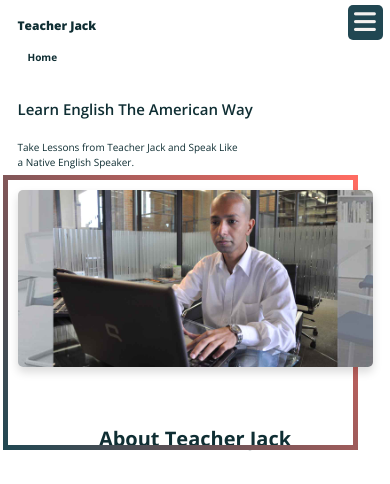
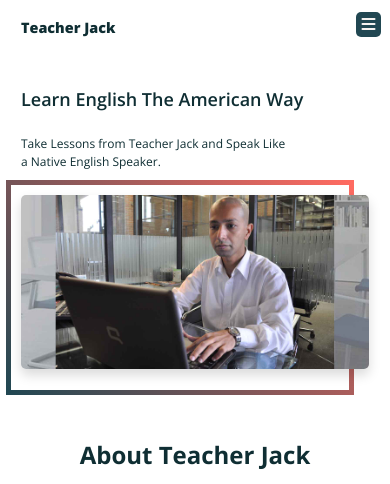
Before and after one commit to Foyezs-Work/teacher-jack-online, a React (Create React App) app: page / in a window 390 px wide. Shown: the top 484 px of the page. Built offline with nearby package versions, Linux system fonts and the light colour scheme.

Commit message:
responsive issue correction

```diff
--- a/src/assets/css/responsive.css
+++ b/src/assets/css/responsive.css
@@ -34,6 +34,13 @@
   .course_list li {
     font-size: 15px;
   }
+  .course_card_left {
+    height: 80px;
+    width: 80px;
+  }
+  .course_card_right {
+    margin: 0;
+  }
 }
 
 /* Mobile Devices */
@@ -60,10 +67,37 @@
 @media only screen and (max-width: 412px) {
   html,
   body {
-    font-size: 10px;
+    font-size: 12px;
   }
   #header-top {
     display: none;
+  }
+  .content_inner_border {
+    height: 215px;
+  }
+  .course_card_left {
+    height: 60px;
+    width: 60px;
+  }
+  .course_list li img {
+    height: 15px;
+  }
+  .course_list li {
+    font-size: 12px;
+  }
+  .toggle_navbar_height {
+    height: 40px;
+  }
+  .toggle_navbar_height.long_height {
+    height: 230px;
+    overflow: auto;
+  }
+  .toggle_bar {
+    height: 25px;
+    width: 25px;
+  }
+  .toggle_bar i {
+    font-size: 16px;
   }
 }
 
@@ -75,4 +109,14 @@
   #header-top img {
     width: 8px !important;
   }
+  .toggle_navbar_height {
+    height: 35px;
+  }
+  .toggle_bar {
+    margin-top: 5px;
+  }
+  .toggle_navbar_height.long_height {
+    height: 180px;
+    overflow: auto;
+  }
 }
```
